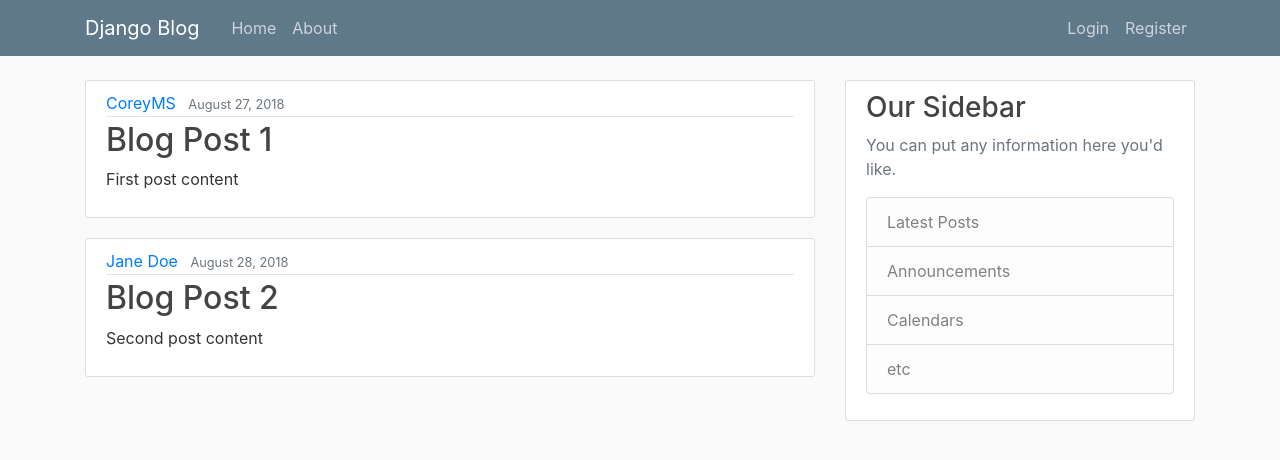
After one commit to waltertaya/web-app-django, a Django app: page / in a window 1280 px wide. The commit adds this page. Shown: the top 460 px of the page. Run offline with Django 3.2, Linux system fonts and the light colour scheme; some libraries are stand-ins or nearby versions.

Commit message:
static web app

```diff
--- a/logging_django/blog/apps.py
+++ b/logging_django/blog/apps.py
@@ -2,5 +2,4 @@ from django.apps import AppConfig
 
 
 class BlogConfig(AppConfig):
-    default_auto_field = 'django.db.models.BigAutoField'
     name = 'blog'
--- /dev/null
+++ b/logging_django/blog/static/blog/main.css
@@ -0,0 +1,84 @@
+body {
+  background: #fafafa;
+  color: #333333;
+  margin-top: 5rem;
+}
+
+h1, h2, h3, h4, h5, h6 {
+  color: #444444;
+}
+
+ul {
+  margin: 0;
+}
+
+.bg-steel {
+  background-color: #5f788a;
+}
+
+.site-header .navbar-nav .nav-link {
+  color: #cbd5db;
+}
+
+.site-header .navbar-nav .nav-link:hover {
+  color: #ffffff;
+}
+
+.site-header .navbar-nav .nav-link.active {
+  font-weight: 500;
+}
+
+.content-section {
+  background: #ffffff;
+  padding: 10px 20px;
+  border: 1px solid #dddddd;
+  border-radius: 3px;
+  margin-bottom: 20px;
+}
+
+.article-title {
+  color: #444444;
+}
+
+a.article-title:hover {
+  color: #428bca;
+  text-decoration: none;
+}
+
+.article-content {
+  white-space: pre-line;
+}
+
+.article-img {
+  height: 65px;
+  width: 65px;
+  margin-right: 16px;
+}
+
+.article-metadata {
+  padding-bottom: 1px;
+  margin-bottom: 4px;
+  border-bottom: 1px solid #e3e3e3
+}
+
+.article-metadata a:hover {
+  color: #333;
+  text-decoration: none;
+}
+
+.article-svg {
+  width: 25px;
+  height: 25px;
+  vertical-align: middle;
+}
+
+.account-img {
+  height: 125px;
+  width: 125px;
+  margin-right: 20px;
+  margin-bottom: 16px;
+}
+
+.account-heading {
+  font-size: 2.5rem;
+}
--- /dev/null
+++ b/logging_django/blog/templates/blog/base.html
@@ -0,0 +1,70 @@
+{% load static %}
+<!DOCTYPE html>
+<html>
+<head>
+
+    <!-- Required meta tags -->
+    <meta charset="utf-8">
+    <meta name="viewport" content="width=device-width, initial-scale=1, shrink-to-fit=no">
+
+    <!-- Bootstrap CSS -->
+    <link rel="stylesheet" href="https://maxcdn.bootstrapcdn.com/bootstrap/4.0.0/css/bootstrap.min.css" integrity="sha384-Gn5384xqQ1aoWXA+058RXPxPg6fy4IWvTNh0E263XmFcJlSAwiGgFAW/dAiS6JXm" crossorigin="anonymous">
+
+    <link rel="stylesheet" type="text/css" href="{% static 'blog/main.css' %}">
+
+    {% if title %}
+        <title>Django Blog - {{ title }}</title>
+    {% else %}
+        <title>Django Blog</title>
+    {% endif %}
+</head>
+<body>
+    <header class="site-header">
+      <nav class="navbar navbar-expand-md navbar-dark bg-steel fixed-top">
+        <div class="container">
+          <a class="navbar-brand mr-4" href="{% url 'blog-home' %}">Django Blog</a>
+          <button class="navbar-toggler" type="button" data-toggle="collapse" data-target="#navbarToggle" aria-controls="navbarToggle" aria-expanded="false" aria-label="Toggle navigation">
+          <span class="navbar-toggler-icon"></span>
+          </button>
+          <div class="collapse navbar-collapse" id="navbarToggle">
+            <div class="navbar-nav mr-auto">
+              <a class="nav-item nav-link" href="{% url 'blog-home' %}">Home</a>
+              <a class="nav-item nav-link" href="{% url 'blog-about' %}">About</a>
+            </div>
+            <!-- Navbar Right Side -->
+            <div class="navbar-nav">
+              <a class="nav-item nav-link" href="#">Login</a>
+              <a class="nav-item nav-link" href="#">Register</a>
+            </div>
+          </div>
+        </div>
+      </nav>
+    </header>
+    <main role="main" class="container">
+      <div class="row">
+        <div class="col-md-8">
+          {% block content %}{% endblock %}
+        </div>
+        <div class="col-md-4">
+          <div class="content-section">
+            <h3>Our Sidebar</h3>
+            <p class='text-muted'>You can put any information here you'd like.
+              <ul class="list-group">
+                <li class="list-group-item list-group-item-light">Latest Posts</li>
+                <li class="list-group-item list-group-item-light">Announcements</li>
+                <li class="list-group-item list-group-item-light">Calendars</li>
+                <li class="list-group-item list-group-item-light">etc</li>
+              </ul>
+            </p>
+          </div>
+        </div>
+      </div>
+    </main>
+
+    <!-- Optional JavaScript -->
+    <!-- jQuery first, then Popper.js, then Bootstrap JS -->
+    <script src="https://code.jquery.com/jquery-3.2.1.slim.min.js" integrity="sha384-KJ3o2DKtIkvYIK3UENzmM7KCkRr/rE9/Qpg6aAZGJwFDMVNA/GpGFF93hXpG5KkN" crossorigin="anonymous"></script>
+    <script src="https://cdnjs.cloudflare.com/ajax/libs/popper.js/1.12.9/umd/popper.min.js" integrity="sha384-ApNbgh9B+Y1QKtv3Rn7W3mgPxhU9K/ScQsAP7hUibX39j7fakFPskvXusvfa0b4Q" crossorigin="anonymous"></script>
+    <script src="https://maxcdn.bootstrapcdn.com/bootstrap/4.0.0/js/bootstrap.min.js" integrity="sha384-JZR6Spejh4U02d8jOt6vLEHfe/JQGiRRSQQxSfFWpi1MquVdAyjUar5+76PVCmYl" crossorigin="anonymous"></script>
+</body>
+</html>
--- a/logging_django/blog/templates/blog/home.html
+++ b/logging_django/blog/templates/blog/home.html
@@ -1,17 +1,15 @@
-<!DOCTYPE html>
-<html lang="en">
-<head>
-    <meta charset="UTF-8">
-    {% if title %}
-        <title>Django Blog - {{ title }}</title>
-    {% else %}
-        <title>Django Blog</title>
-    {% endif %}
-    <body>
-        {% for post in posts %}
-            <h1>{{ post.title }}</h1>
-            <p>By {{ post.author }} on {{post.date_posted}}</p>
-            <p>{{ post.content }}</p>
-        {% endfor %}
-    </body>
-</html>
+{% extends "blog/base.html" %}
+{% block content %}
+    {% for post in posts %}
+        <article class="media content-section">
+          <div class="media-body">
+            <div class="article-metadata">
+              <a class="mr-2" href="#">{{ post.author }}</a>
+              <small class="text-muted">{{ post.date_posted }}</small>
+            </div>
+            <h2><a class="article-title" href="#">{{ post.title }}</a></h2>
+            <p class="article-content">{{ post.content }}</p>
+          </div>
+        </article>
+    {% endfor %}
+{% endblock content %}
--- a/logging_django/blog/views.py
+++ b/logging_django/blog/views.py
@@ -1,21 +1,20 @@
 from django.shortcuts import render
-# from django.http import HttpResponse
 
 posts = [
     {
         'author': 'CoreyMS',
         'title': 'Blog Post 1',
         'content': 'First post content',
-        'date_posted': 'August 27, 2021'
+        'date_posted': 'August 27, 2018'
     },
     {
         'author': 'Jane Doe',
         'title': 'Blog Post 2',
         'content': 'Second post content',
-        'date_posted': 'August 28, 2021'
+        'date_posted': 'August 28, 2018'
     }
+]
 
-]
 
 def home(request):
     context = {
@@ -23,5 +22,6 @@ def home(request):
     }
     return render(request, 'blog/home.html', context)
 
+
 def about(request):
-    return render(request, 'blog/about.html', {'title':'About'})
+    return render(request, 'blog/about.html', {'title': 'About'})
--- a/logging_django/logging_django/urls.py
+++ b/logging_django/django_project/urls.py
@@ -1,8 +1,7 @@
-"""
-URL configuration for logging_django project.
+"""django_project URL Configuration
 
 The `urlpatterns` list routes URLs to views. For more information please see:
-    https://docs.djangoproject.com/en/4.2/topics/http/urls/
+    https://docs.djangoproject.com/en/2.1/topics/http/urls/
 Examples:
 Function views
     1. Add an import:  from my_app import views
@@ -19,5 +18,5 @@ from django.urls import path, include
 
 urlpatterns = [
     path('admin/', admin.site.urls),
-    path('blog/', include(('blog.urls', 'blog'))),
+    path('', include('blog.urls')),
 ]
--- a/logging_django/logging_django/wsgi.py
+++ b/logging_django/django_project/wsgi.py
@@ -1,16 +1,16 @@
 """
-WSGI config for logging_django project.
+WSGI config for django_project project.
 
 It exposes the WSGI callable as a module-level variable named ``application``.
 
 For more information on this file, see
-https://docs.djangoproject.com/en/4.2/howto/deployment/wsgi/
+https://docs.djangoproject.com/en/2.1/howto/deployment/wsgi/
 """
 
 import os
 
 from django.core.wsgi import get_wsgi_application
 
-os.environ.setdefault('DJANGO_SETTINGS_MODULE', 'logging_django.settings')
+os.environ.setdefault('DJANGO_SETTINGS_MODULE', 'django_project.settings')
 
 application = get_wsgi_application()
```
Also changed, not shown: logging_django/blog/templates/blog/about.html (+4 -13 lines), logging_django/django_project/settings.py (renamed from logging_django/logging_django/settings.py, +19 -22 lines), logging_django/logging_django/asgi.py (deleted, +0 -16 lines), logging_django/manage.py (+2 -9 lines), logging_django/blog/urls.py (line endings or trailing spaces), logging_django/django_project/__init__.py (added).
